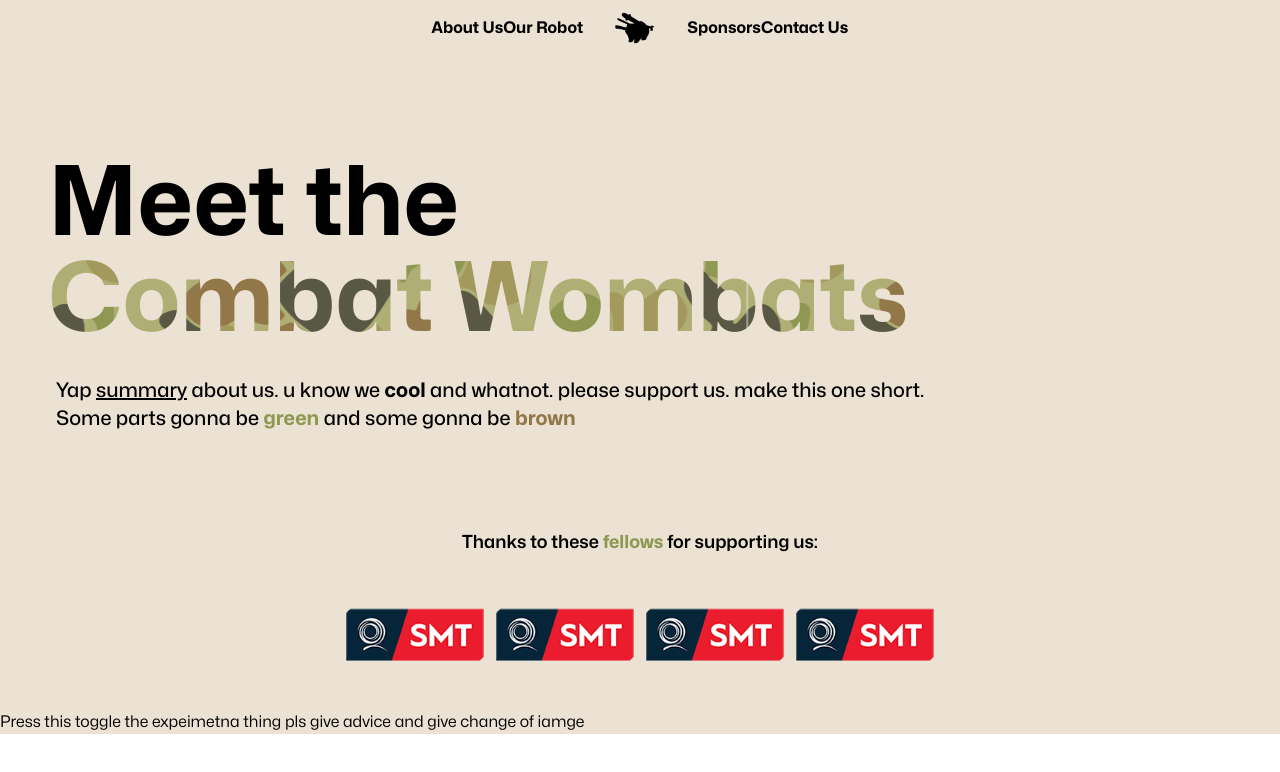
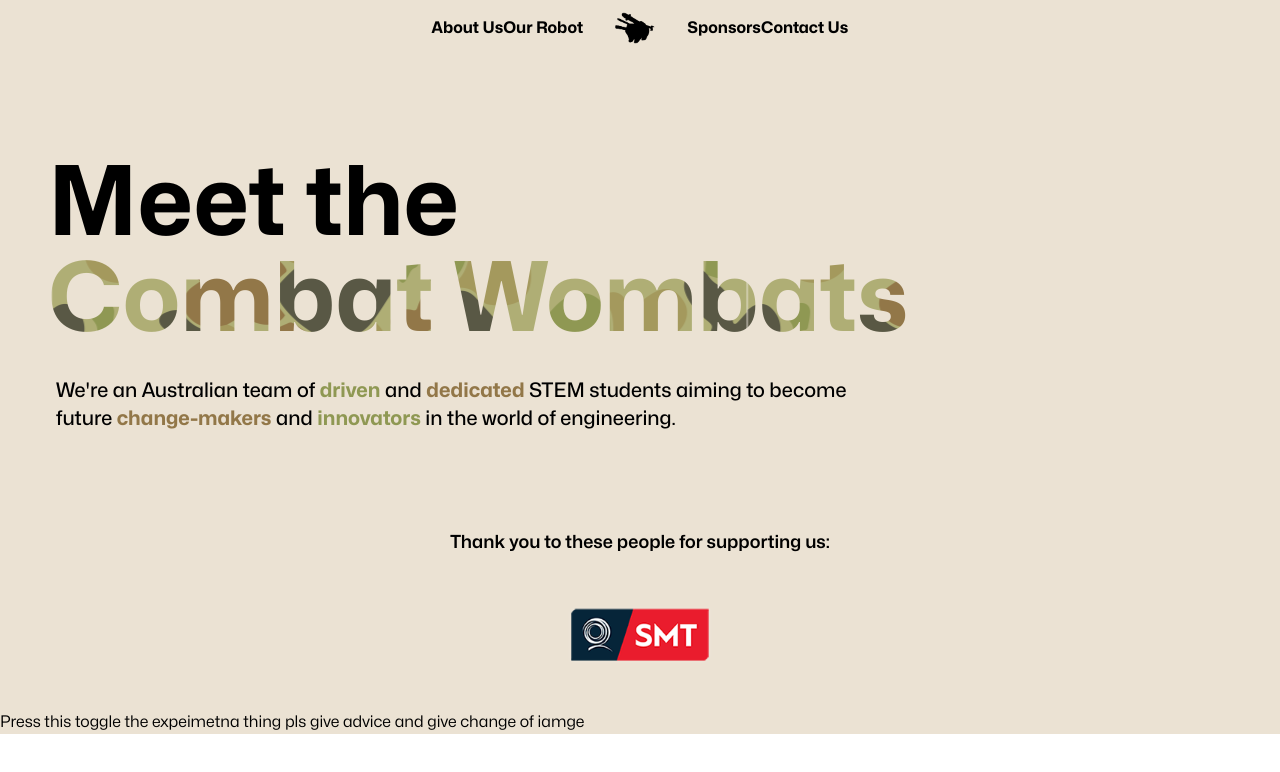
Before and after one commit to vinaysruban/combatwombatsftc, a Next.js app in the folder combatwombatsftc/: page / in a window 1280 px wide. Shown: the top 772 px of the page. Built offline with nearby package versions, Linux system fonts and the light colour scheme; what tailwind-children would draw is missing.

Commit message:
Change background image as test and update page description.

```diff
--- a/combatwombatsftc/src/app/globals.css
+++ b/combatwombatsftc/src/app/globals.css
@@ -29,8 +29,8 @@
 }
 
 .bg-wombatbig {
-  background-image: url('../../public/tank.png');
-  background-size: 60%;
-  background-position: 130% -10%;
+  background-image: url('../../public/robot.png');
+  background-size: 80%;
+  background-position: 220% -140%;
   background-repeat: no-repeat;
 }
--- a/combatwombatsftc/src/components/hero.tsx
+++ b/combatwombatsftc/src/components/hero.tsx
@@ -19,31 +19,23 @@ export default function Hero() {
           <span className="combat">Combat Wombats</span>
         </h1>
         <article className="font-medium mt-8 ml-2 md:text-xl">
-          Yap <u>summary</u> about us. u know we <strong>cool</strong> and
+          {/* Yap <u>summary</u> about us. u know we <strong>cool</strong> and
           whatnot. please support us. make this one short.
           <br />
           Some parts gonna be{" "}
           <span className="text-combatgreen font-bold">green</span> and some
-          gonna be <span className="text-wombatbrown font-bold">brown</span>
+          gonna be <span className="text-wombatbrown font-bold">brown</span> */}
+          We're an Australian team of <span className="text-combatgreen font-bold">driven</span> and <span className="text-wombatbrown font-bold">dedicated</span> STEM students
+          aiming to become <br /> future <span className="text-wombatbrown font-bold">change-makers</span> and <span className="text-combatgreen font-bold">innovators</span> in the world of engineering.
         </article>
       </section>
       <section className="flex flex-col items-center mx-auto text-lg font-semibold pb-11">
         <span>
-          Thanks to these{" "}
-          <span className="text-combatgreen font-bold">fellows</span> for
+          Thank you to these people for
           supporting us:
         </span>
         <ul className="flex justify-start child:mx-12 mt-12">
           <li>
-            <Image src="/sitelogo.png" alt="QASMT" height="150" width="150" />
-          </li>
-		      <li>
-            <Image src="/sitelogo.png" alt="QASMT" height="150" width="150" />
-          </li>
-		      <li>
-            <Image src="/sitelogo.png" alt="QASMT" height="150" width="150" />
-          </li>
-		      <li>
             <Image src="/sitelogo.png" alt="QASMT" height="150" width="150" />
           </li>
         </ul>
```
Also changed, not shown: combatwombatsftc/public/robot.png (added).
